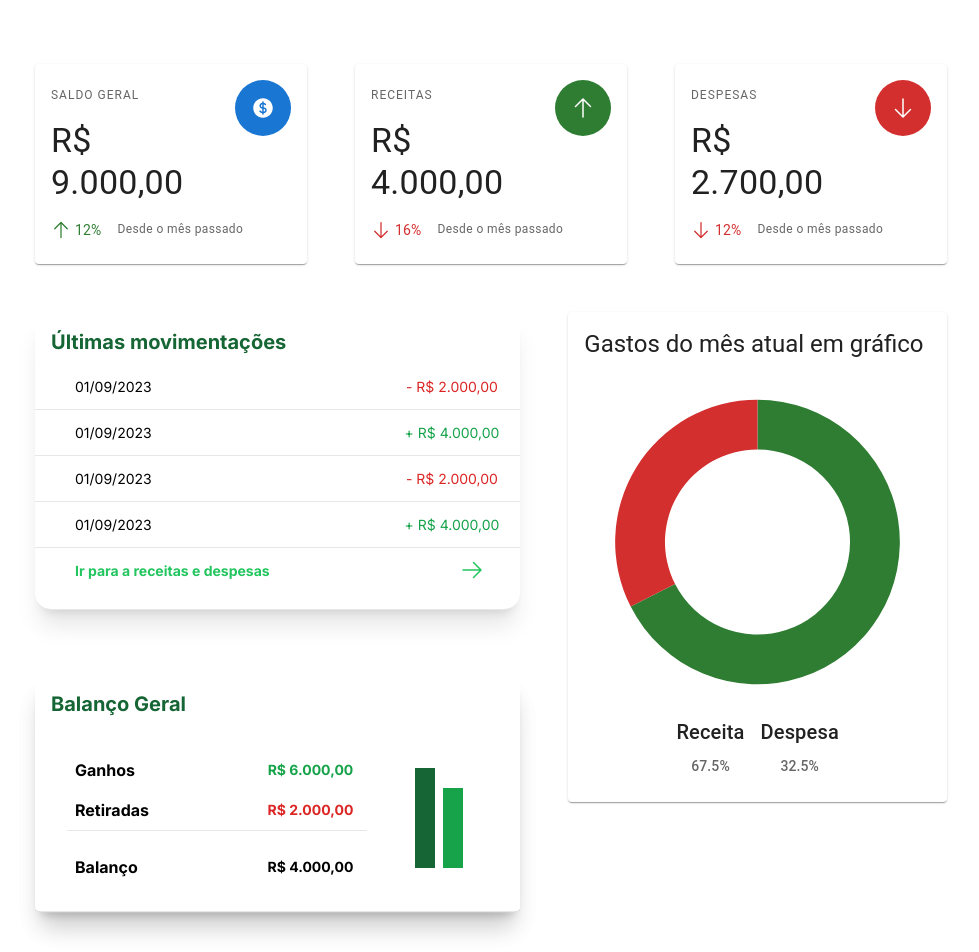
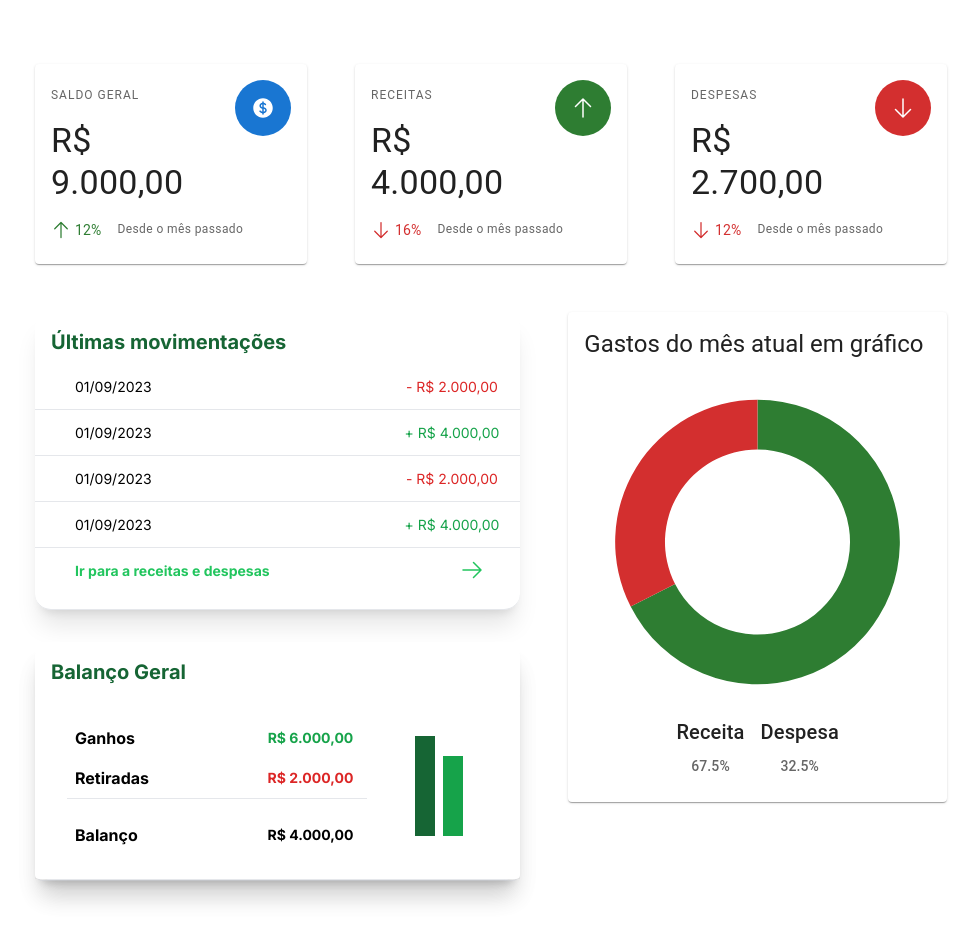
Before and after one commit to gaabrieltorres7/frontend-organiza, a Next.js app: page /principal in a window 1280 px wide. Shown: the top 952 px of the page, without its empty margins (149-1128 px from the left). Built offline with nearby package versions, Linux system fonts and the light colour scheme.

Commit message:
ajuste espacamento

```diff
--- a/src/app/principal/page.jsx
+++ b/src/app/principal/page.jsx
@@ -24,7 +24,7 @@ export default function Principal() {
             justifyContent="center"
             alignItems="flex-start" // Alinhe ao topo
           >
-            <Grid item xs={12} sm={6} lg={3}>
+            <Grid xs={12} sm={6} lg={3}>
               <OverviewSaldoGeral
                 difference={12}
                 positive
@@ -32,7 +32,7 @@ export default function Principal() {
                 value="R$ 9.000,00"
               />
             </Grid>
-            <Grid item xs={12} sm={6} lg={3}>
+            <Grid xs={12} sm={6} lg={3}>
               <OverviewReceitas
                 difference={16}
                 positive={false}
@@ -40,22 +40,22 @@ export default function Principal() {
                 value="R$ 4.000,00"
               />
             </Grid>
-            <Grid item xs={12} sm={6} lg={3}>
+            <Grid xs={12} sm={6} lg={3}>
               <OverviewDespesas
                 difference={12}
                 sx={{ height: "100%" }}
                 value={"R$ 2.700,00"}
               />
             </Grid>
-            <Grid item xs={12} lg={5}>
-              <Grid item xs={12} lg={5}>
+            <Grid xs={12} lg={5}>
+              <Grid xs={12} lg={5}>
                 <UltimasMovimentacoes />
               </Grid>
-              <Grid item xs={12} lg={4} sx={{ mt: { md: 8 } }}>
+              <Grid xs={12} lg={4} sx={{ mt: 4 }}>
                 <BalancoGeral />
               </Grid>
             </Grid>
-            <Grid item xs={12} md={6} lg={4}>
+            <Grid xs={12} md={6} lg={4}>
               <OverviewGastosMesAtual
                 chartSeries={[67.5, 32.5]}
                 labels={["Receita", "Despesa"]}
```
